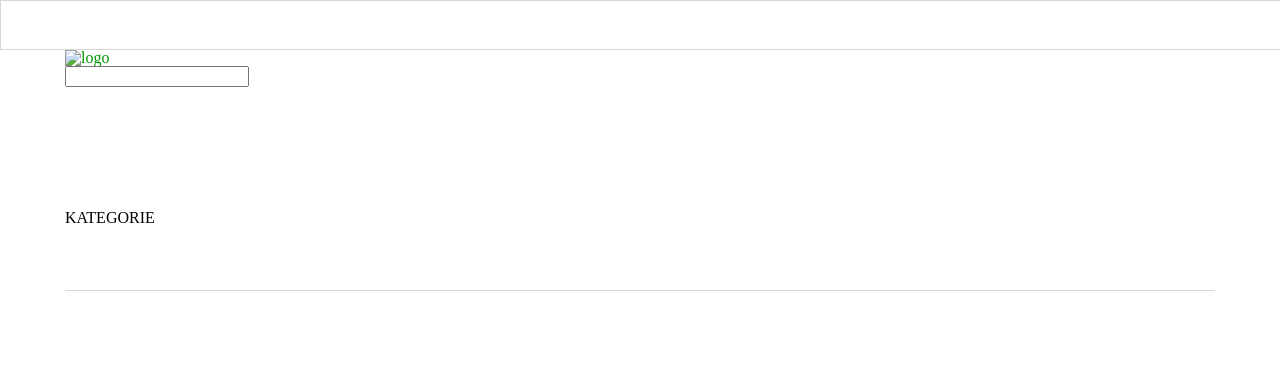
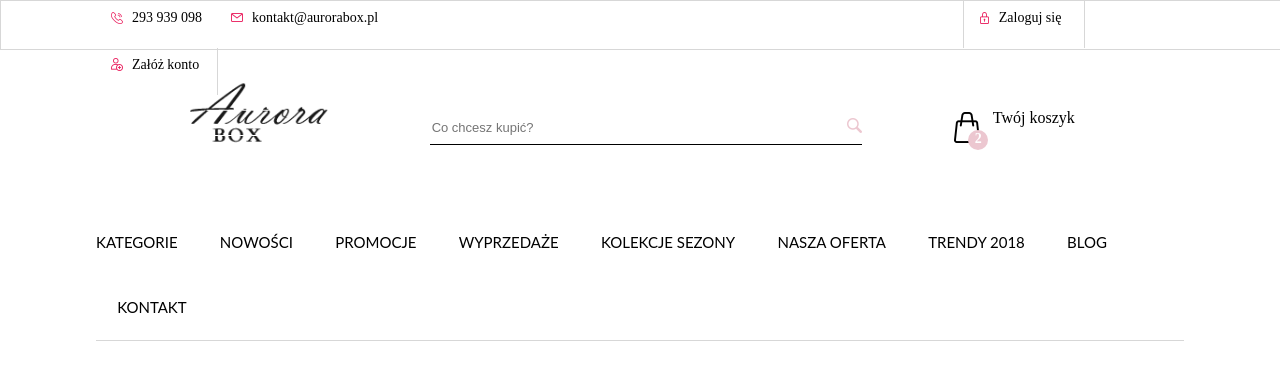
Before and after one commit to okeny/frontend-recruitment-task-header-with-menu-en-, a plain HTML site: page src/index.html in a window 1280 px wide. Drawn offline with Linux system fonts and the light colour scheme.

Commit message:
grid done

```diff
--- a/src/css/header.css
+++ b/src/css/header.css
@@ -8,6 +8,8 @@ header{
     width:100%;
     height: 6vh;
     float: left;
+    font-size: 14px;
+    font-weight: normal;
     border: solid 1px #d7d7d7;
 }
 
@@ -18,8 +20,94 @@ header{
 }
 .menu{
     width:100%;
-    height: 10vh;
+    height: auto;
     float: left;
+    text-transform: uppercase;
     border-bottom: solid 1px #d7d7d7;
+    font-family: "lato";
+    font-size: 15px;
+}
+
+.menu li{
+    float: left;
+    padding: 25px 21.15px;
+}
+.category{
+    padding-left: 0 !important;
+}
+.search{
+    padding-top: 60px;
+}
+#top-search{
+    width: 100%;
+    height: 32px;
+    outline: none;
+    border: none;
+    border-bottom: 1px solid #000;
+    background-image: url("../images/icon-search.png");
+    background-repeat: no-repeat;
+    background-position: 100% 40%;
+}
+.logo{
+    padding-top: 25px;
+}
+.cart{
+    padding-top: 60px;
+}
+
+.cart .title{
+    float: left;
+    width: 100px;
 
 }
+
+.cart .count{
+    width: 13px;
+    height: 18px;
+    padding-left: 7px;
+    padding-top: 2px;
+    float: left;
+    border-radius: 50%;
+    color: #fff;
+    background-color: #ecc7d0;
+    font-size: 14px;
+    font-weight: 700;
+    position: absolute;
+    margin-top: 20px;
+    margin-left: -125px;
+}
+.cart img{
+    float: left;
+    margin-right: 10px;
+
+}
+.box1{
+    width: 100px !important;
+}
+.box2{
+    width: 160px !important;
+}
+.top-box{
+    padding-top: 7px;
+    padding-left: 10px;
+    padding-right: 10px;
+
+}
+.top-box img{
+    float: left;
+    padding-right:5px;
+}
+.top-box span{
+    float: left;
+    padding-top: 3px;
+}
+
+.box-border{
+    border-left: 1px solid  #d7d7d7;
+    border-right: 1px solid  #d7d7d7;
+    height: 5vh;
+}
+.box-border-right{
+    border-right: 1px solid  #d7d7d7;
+    height: 5vh;
+}
--- a/src/css/main.css
+++ b/src/css/main.css
@@ -1,12 +1,12 @@
 a, a:visited {
-	color: #090;
+	color: #000;
 	text-decoration: none;
 	cursor: pointer;
 	outline: 0;
 }
 
 a:hover, a:focus {
-	color: #090;
+	color: #ecc7d0;
 	text-decoration: underline;
 }
 
@@ -14,6 +14,13 @@ img.scale-with-grid {
 	max-width: 100%;
 	height: auto;
 }
+
+input[type="search"] {
+    -webkit-appearance: textfield; /* 1 */
+    -moz-box-sizing: content-box;
+    -webkit-box-sizing: content-box; /* 2 */
+    box-sizing: content-box;
+  }
 
 /* #Grid definitions */
     .container                                  {
@@ -31,4 +38,72 @@ img.scale-with-grid {
 
     /* Nested Column Classes */
     .column.alpha, .columns.alpha               { margin-left: 0; }
-    .column.omega, .columns.omega               { margin-left: 0; }
+    .column.omega, .columns.omega               { margin-right: 0; }
+    @media (min-width: 400px) {
+        .container {
+          width: 85%;
+          padding: 0; }
+      }
+    /* For devices larger than 550px */
+@media (min-width: 550px) {
+    .container {
+      width: 85%; }
+    .column,
+    .columns {
+      margin-left: 4%; }
+    .column:first-child,
+    .columns:first-child {
+      margin-left: 0; }
+
+    .one.column,
+    .one.columns                    { width: 4.66666666667%; }
+    .two.columns                    { width: 13.3333333333%; }
+    .three.columns                  { width: 22%;            }
+    .four.columns                   { width: 30.6666666667%; }
+    .five.columns                   { width: 39.3333333333%; }
+    .six.columns                    { width: 48%;            }
+    .seven.columns                  { width: 56.6666666667%; }
+    .eight.columns                  { width: 65.3333333333%; }
+    .nine.columns                   { width: 74.0%;          }
+    .ten.columns                    { width: 82.6666666667%; }
+    .eleven.columns                 { width: 91.3333333333%; }
+    .twelve.columns                 { width: 100%; margin-left: 0; }
+
+    .one-third.column               { width: 30.6666666667%; }
+    .two-thirds.column              { width: 65.3333333333%; }
+
+    .one-half.column                { width: 48%; }
+
+    /* Offsets */
+    .offset-by-one.column,
+    .offset-by-one.columns          { margin-left: 8.66666666667%; }
+    .offset-by-two.column,
+    .offset-by-two.columns          { margin-left: 17.3333333333%; }
+    .offset-by-three.column,
+    .offset-by-three.columns        { margin-left: 26%;            }
+    .offset-by-four.column,
+    .offset-by-four.columns         { margin-left: 34.6666666667%; }
+    .offset-by-five.column,
+    .offset-by-five.columns         { margin-left: 43.3333333333%; }
+    .offset-by-six.column,
+    .offset-by-six.columns          { margin-left: 52%;            }
+    .offset-by-seven.column,
+    .offset-by-seven.columns        { margin-left: 60.6666666667%; }
+    .offset-by-eight.column,
+    .offset-by-eight.columns        { margin-left: 69.3333333333%; }
+    .offset-by-nine.column,
+    .offset-by-nine.columns         { margin-left: 78.0%;          }
+    .offset-by-ten.column,
+    .offset-by-ten.columns          { margin-left: 86.6666666667%; }
+    .offset-by-eleven.column,
+    .offset-by-eleven.columns       { margin-left: 95.3333333333%; }
+
+    .offset-by-one-third.column,
+    .offset-by-one-third.columns    { margin-left: 34.6666666667%; }
+    .offset-by-two-thirds.column,
+    .offset-by-two-thirds.columns   { margin-left: 69.3333333333%; }
+
+    .offset-by-one-half.column,
+    .offset-by-one-half.columns     { margin-left: 52%; }
+
+  }
--- a/src/index.html
+++ b/src/index.html
@@ -2,6 +2,8 @@
 <html lang="en">
 <head>
     <meta charset="UTF-8">
+    <meta name="description" content="">
+    <meta name="author" content="">
     <meta name="viewport" content="width=device-width, initial-scale=1.0">
     <link rel="stylesheet" href="css/normalisation.css">
     <link rel="stylesheet" href="css/main.css">
@@ -12,40 +14,66 @@
     <header>
         <section class="top-menu">
             <div class="container">
-                <div class="eight columns contact">
-
+                <div class="two columns top-box box1">
+                   <img src="images/icon-phone.png" alt="phone" />
+                   <span>293 939 098</span>
                 </div>
-                <div class="nine columns contact">
-
+                <div class="two columns alpha top-box box2">
+                    <img src="images/icon-email.png" alt="mail" />
+                    <span>kontakt@aurorabox.pl</span>
                 </div>
-                <div class="nine columns contact">
-
+                <div class="two columns top-box box-border box1 offset-by-six " >
+                    <img src="images/icon-padlock.png" alt="mail" />
+                    <span>Zaloguj się</span>
+                </div>
+                <div class="two columns top-box box1 box-border-right alpha">
+                    <img src="images/icon-person.png" alt="mail" />
+                    <span>Załóż konto</span>
                 </div>
             </div>
         </section>
         <section class="main-header">
             <div class="container">
-                <div class="logo">
-                    <a href="">
-                      <img class="scale-with-grid" src="" alt="logo"  />
+                <div class="logo two columns offset-by-one">
+                    <a href="/">
+                      <img class="scale-with-grid" src="./images/logo.png" alt="logo"  />
                     </a>
                 </div>
-                <div class="search">
-                    <input type="search" name="search" id="top-search">
+                <div class="search five columns offset-by-one">
+                    <input type="search" placeholder="Co chcesz kupić?" name="search" id="top-search">
                     <div class="auto-search"></div>
                 </div>
-                <div class="cart">
-
+                <div class="cart two columns offset-by-one">
+                    <img src="images/cart.png" alt="cart" />
+                    <span class="title">Twój koszyk</span>
+                    <span class="count">2</span>
                 </div>
             </div>
         </section>
         <section class="bottom-menu">
             <div class="container">
               <ul class="menu">
-                  <li class="category">
-                    KATEGORIE
-                  </li>
-                  <li></li>
+                 <a href="/">
+                    <li class="category">
+                        KATEGORIE
+                    </li>
+                 </a>
+                 <a href="/">
+                  <li>Nowości</li></a>
+                  <a href="/">
+                  <li>Promocje </li> </a>
+                  <a href="/">
+                  <li>wyprzedaże</li></a>
+                  <a href="/">
+                  <li>Kolekcje sezony</li> </a>
+                  <a href="/">
+                  <li>Nasza oferta</li></a>
+                  <a href="/">
+                  <li>trendy 2018</li></a>
+                  <a href="/">
+                  <li>blog</li> </a>
+                  <a href="/">
+                  <li>KONTAKT</li> </a>
               </ul>
 
             </div>
```
Also changed, not shown: src/images/cart.png (added), src/images/icon-email.png (added), src/images/icon-padlock.png (added), src/images/icon-person.png (added), src/images/icon-phone.png (added), src/images/icon-search.png (added), src/images/logo.png (added), src/samples/autora-box-product-page.jpg, 1 other file.
